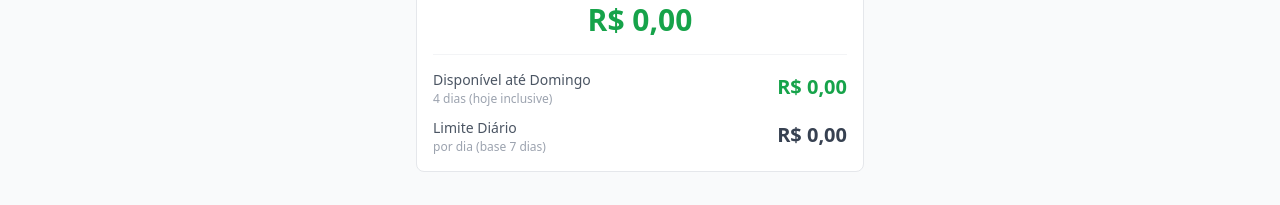
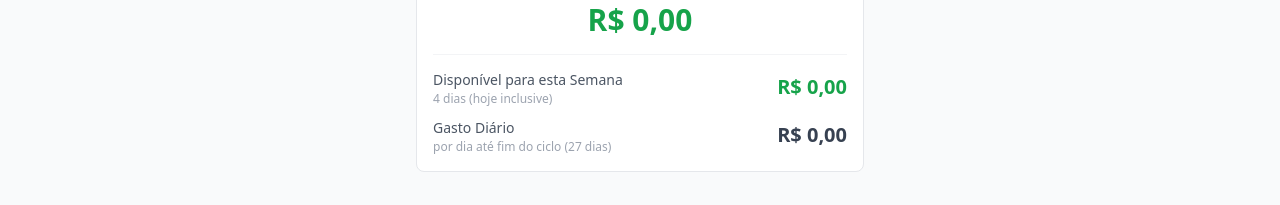
Before and after one commit to kelwintobias/financeiropessoal, a React (Vite) app in the folder kekel-finance/: page / in a window 1280 px wide. Shown: the part 301-506 px from the top of the page. Built offline with nearby package versions, Linux system fonts and the light colour scheme; no server answers; the database is empty.

Commit message:
feat: base Gasto Diario and Disponivel para esta Semana on billing cycle days remaining [Cycle Spending]

```diff
--- a/kekel-finance/src/pages/DashboardPage.tsx
+++ b/kekel-finance/src/pages/DashboardPage.tsx
@@ -30,14 +30,22 @@ export default function DashboardPage() {
     currentMonth: month,
   })
 
-  const { accountBalance, realAccountBalance, cycleExpensesCash } = forecast
+  const { accountBalance, realAccountBalance, cycleExpensesCash, cycleEnd } = forecast
 
   const totalDisponivel = accountBalance - monthlyGoal
   const d = today.getDay() // 0=Sun, 1=Mon, ..., 6=Sat
-  const diasRestantes = d === 0 ? 1 : 8 - d
-  // Dom=1, Seg=7, Ter=6, Qua=5, Qui=4, Sex=3, Sáb=2
-  const limiteDiario = diasRestantes > 0 ? totalDisponivel / 7 : 0
-  const disponivelAteDomingo = limiteDiario * diasRestantes
+  // Dias até domingo (hoje inclusive): Dom=1, Seg=7, Ter=6, Qua=5, Qui=4, Sex=3, Sáb=2
+  const diasAteDomingo = d === 0 ? 1 : 8 - d
+
+  // Dias restantes no ciclo de faturamento (hoje inclusive).
+  // cycleEnd é 'YYYY-MM-DD' (formato garantido por calculateForecast).
+  // Math.max(1,...) protege contra cycleEnd no passado.
+  const cycleEndDate = new Date(cycleEnd + 'T00:00:00')
+  const todayMidnight = new Date(today.getFullYear(), today.getMonth(), today.getDate())
+  const diasNoCiclo = Math.max(1, Math.floor((cycleEndDate.getTime() - todayMidnight.getTime()) / (1000 * 60 * 60 * 24)) + 1)
+
+  const gastoDiario = totalDisponivel / diasNoCiclo
+  const disponivelSemana = gastoDiario * diasAteDomingo
 
   return (
     <div className="max-w-lg mx-auto px-4 py-6 pb-24">
@@ -85,25 +93,25 @@ export default function DashboardPage() {
         </div>
 
         <div className="space-y-2 border-t border-gray-100 pt-3">
-          {/* Disponível até Domingo */}
+          {/* Disponível para esta Semana */}
           <div className="flex justify-between items-center">
             <div>
-              <span className="text-sm text-gray-600">Disponível até Domingo</span>
-              <p className="text-xs text-gray-400">{diasRestantes} dias (hoje inclusive)</p>
+              <span className="text-sm text-gray-600">Disponível para esta Semana</span>
+              <p className="text-xs text-gray-400">{diasAteDomingo} dias (hoje inclusive)</p>
             </div>
-            <span className={`text-xl font-semibold ${disponivelAteDomingo >= 0 ? 'text-green-600' : 'text-red-600'}`}>
-              {formatBRL(disponivelAteDomingo)}
+            <span className={`text-xl font-semibold ${disponivelSemana >= 0 ? 'text-green-600' : 'text-red-600'}`}>
+              {formatBRL(disponivelSemana)}
             </span>
           </div>
 
-          {/* Limite Diário */}
+          {/* Gasto Diário */}
           <div className="flex justify-between items-center">
             <div>
-              <span className="text-sm text-gray-600">Limite Diário</span>
-              <p className="text-xs text-gray-400">por dia (base 7 dias)</p>
+              <span className="text-sm text-gray-600">Gasto Diário</span>
+              <p className="text-xs text-gray-400">por dia até fim do ciclo ({diasNoCiclo} dias)</p>
             </div>
-            <span className={`text-xl font-semibold ${limiteDiario >= 0 ? 'text-gray-700' : 'text-red-600'}`}>
-              {formatBRL(limiteDiario)}
+            <span className={`text-xl font-semibold ${gastoDiario >= 0 ? 'text-gray-700' : 'text-red-600'}`}>
+              {formatBRL(gastoDiario)}
             </span>
           </div>
         </div>
```
